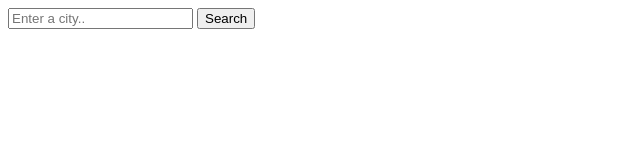
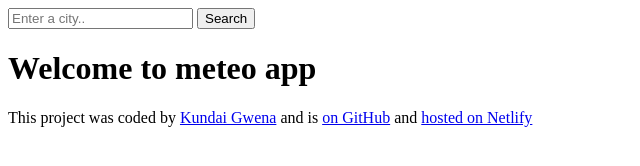
Before and after one commit to KundyGwena/weather-app-advanced, a plain HTML site: page index.html in a window 1280 px wide. Shown: the whole page, without its empty margins (0-640 px from the left). Drawn offline with Linux system fonts and the light colour scheme.

Commit message:
created footer

```diff
--- a/index.html
+++ b/index.html
@@ -12,5 +12,24 @@
         <input type="submit" value="Search" />
       </form>
     </header>
+    <main>
+      <h1>Welcome to meteo app</h1>
+    </main>
+    <footer>
+      This project was coded by
+      <a href="https://github.com/KundyGwena" target="_blank">Kundai Gwena</a>
+      and is
+      <a
+        href="https://github.com/KundyGwena/weather-app-advanced"
+        target="_blank">
+        on GitHub</a
+      >
+      and
+      <a
+        href="https://kundy-gwena-weather-app-advanced.netlify.app/"
+        target="_blank"
+        >hosted on Netlify</a
+      >
+    </footer>
   </body>
 </html>
```
